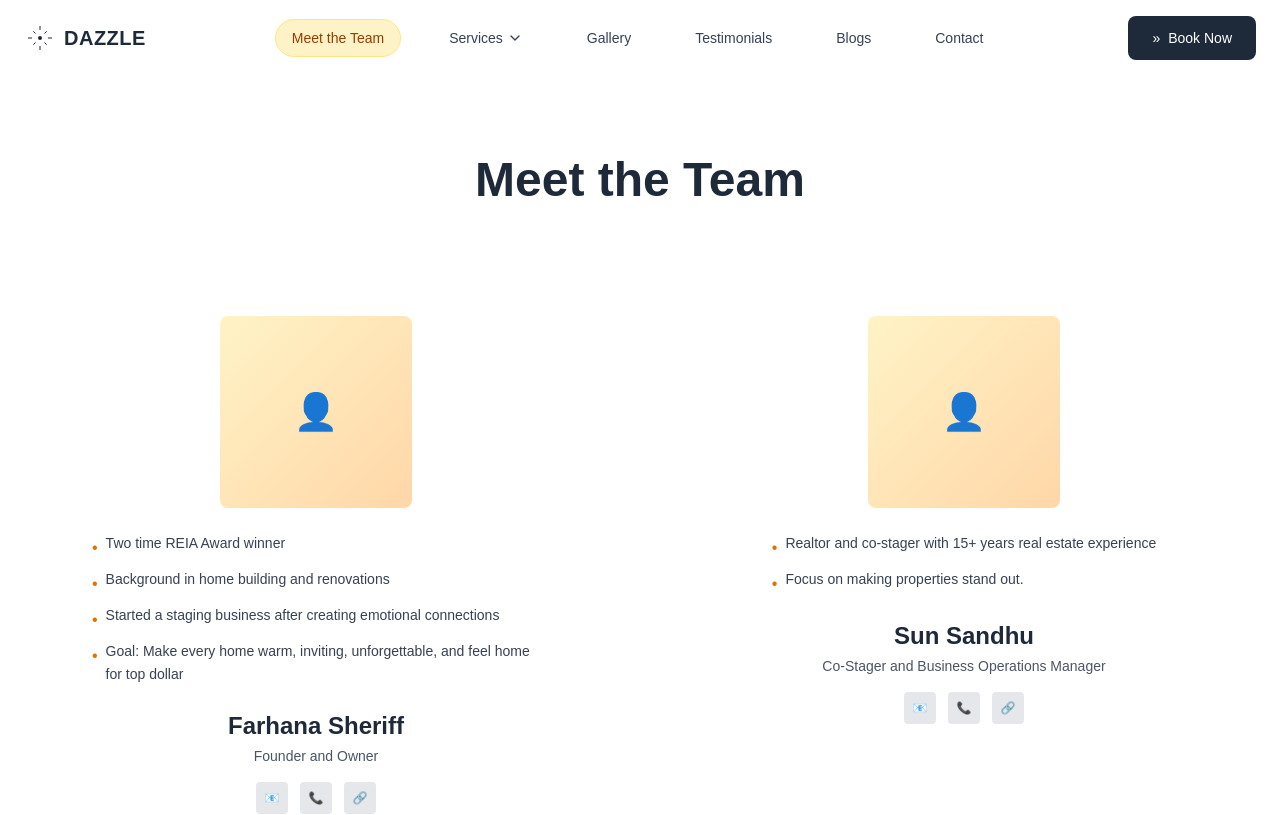
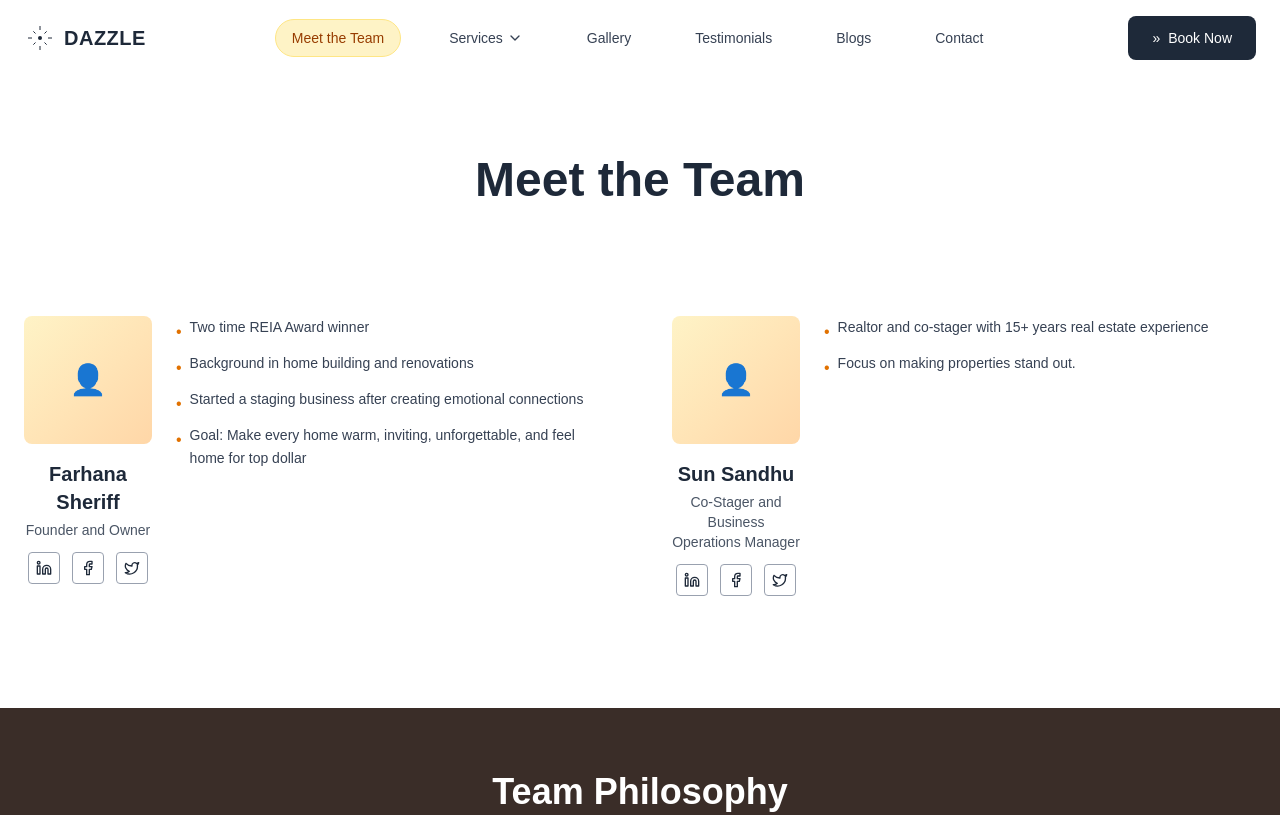
Before and after one commit to Khushi-83/Dazzle, a Next.js app: page /meet-the-team in a window 1280 px wide. Shown: the top 815 px of the page. Built offline with nearby package versions, Linux system fonts and the light colour scheme.

Commit message:
Meet the team page

```diff
--- a/app/meet-the-team/page.tsx
+++ b/app/meet-the-team/page.tsx
@@ -1,3 +1,8 @@
+'use client'
+
+import React, { useState } from "react"
+import { Linkedin, Facebook, Twitter } from "lucide-react"
+
 export default function MeetTheTeamPage() {
   const teamMembers = [
     {
@@ -69,16 +74,38 @@ export default function MeetTheTeamPage() {
         <div className="max-w-7xl mx-auto px-6 py-8">
           <div className="grid grid-cols-1 lg:grid-cols-2 gap-16">
             {teamMembers.map((member, index) => (
-              <div key={index} className="flex flex-col items-center text-center">
-                {/* Profile Image */}
-                <div className="w-48 h-48 mb-6">
-                  <div className="w-full h-full bg-gradient-to-br from-amber-100 to-orange-200 rounded-lg flex items-center justify-center">
-                    <span className="text-4xl">👤</span>
+              <div key={index} className="flex items-start gap-6">
+                {/* Left Column - Profile Image, Name, Title, Social Icons */}
+                <div className="w-32 flex-shrink-0">
+                  {/* Profile Image */}
+                  <div className="w-32 h-32 mb-4">
+                    <div className="w-full h-full bg-gradient-to-br from-amber-100 to-orange-200 rounded-lg flex items-center justify-center">
+                      <span className="text-3xl">👤</span>
+                    </div>
+                  </div>
+
+                  {/* Name, Title and Social Icons */}
+                  <div className="text-center mb-4">
+                    <h3 className="text-xl font-bold text-gray-800 mb-1">{member.name}</h3>
+                    <p className="text-gray-600 text-sm mb-3">{member.title}</p>
+
+                    {/* Social Icons - Right of Name */}
+                    <div className="flex justify-center space-x-3 mt-3">
+                      <a href="#" className="w-8 h-8 border border-gray-400 rounded flex items-center justify-center hover:bg-gray-800 hover:text-white transition-colors" title="LinkedIn">
+                        <Linkedin className="w-4 h-4 text-gray-800" />
+                      </a>
+                      <a href="#" className="w-8 h-8 border border-gray-400 rounded flex items-center justify-center hover:bg-gray-800 hover:text-white transition-colors" title="Facebook">
+                        <Facebook className="w-4 h-4 text-gray-800" />
+                      </a>
+                      <a href="#" className="w-8 h-8 border border-gray-400 rounded flex items-center justify-center hover:bg-gray-800 hover:text-white transition-colors" title="X (Twitter)">
+                        <Twitter className="w-4 h-4 text-gray-800" />
+                      </a>
+                    </div>
                   </div>
                 </div>
 
-                {/* Achievements List */}
-                <div className="text-left mb-6 max-w-md">
+                {/* Right Column - Achievements List */}
+                <div className="flex-1">
                   <ul className="space-y-2">
                     {member.achievements.map((achievement, achievementIndex) => (
                       <li key={achievementIndex} className="flex items-start">
@@ -88,34 +115,15 @@ export default function MeetTheTeamPage() {
                     ))}
                   </ul>
                 </div>
-
-                {/* Name and Title */}
-                <div className="text-center">
-                  <h3 className="text-2xl font-bold text-gray-800 mb-1">{member.name}</h3>
-                  <p className="text-gray-600 text-sm mb-4">{member.title}</p>
-
-                  {/* Social Icons */}
-                  <div className="flex justify-center space-x-3">
-                    <button className="w-8 h-8 bg-gray-200 rounded flex items-center justify-center hover:bg-gray-300 transition-colors">
-                      <span className="text-gray-600 text-xs">📧</span>
-                    </button>
-                    <button className="w-8 h-8 bg-gray-200 rounded flex items-center justify-center hover:bg-gray-300 transition-colors">
-                      <span className="text-gray-600 text-xs">📞</span>
-                    </button>
-                    <button className="w-8 h-8 bg-gray-200 rounded flex items-center justify-center hover:bg-gray-300 transition-colors">
-                      <span className="text-gray-600 text-xs">🔗</span>
-                    </button>
-                  </div>
-                </div>
               </div>
             ))}
           </div>
         </div>
 
         {/* Team Philosophy Section */}
-        <div className="bg-gray-800 text-white py-16 mt-16">
+        <div className="py-16 mt-16" style={{backgroundColor: '#3A2D28'}}>
           <div className="max-w-4xl mx-auto text-center px-6">
-            <h2 className="text-4xl font-bold mb-8">Team Philosophy</h2>
+            <h2 className="text-4xl font-bold mb-8 text-white">Team Philosophy</h2>
             <p className="text-lg leading-relaxed text-gray-300">
               Quality, experience, real estate market knowledge, expert staging strategies, attention to detail,
               exceptional customer service for homeowners, realtors, investors.
@@ -151,10 +159,7 @@ export default function MeetTheTeamPage() {
             </div>
           </div>
         </div>
-
-
-          </div>
-        </div>
-
-  );
+      </div>
+    </div>
+  )
 }
```
